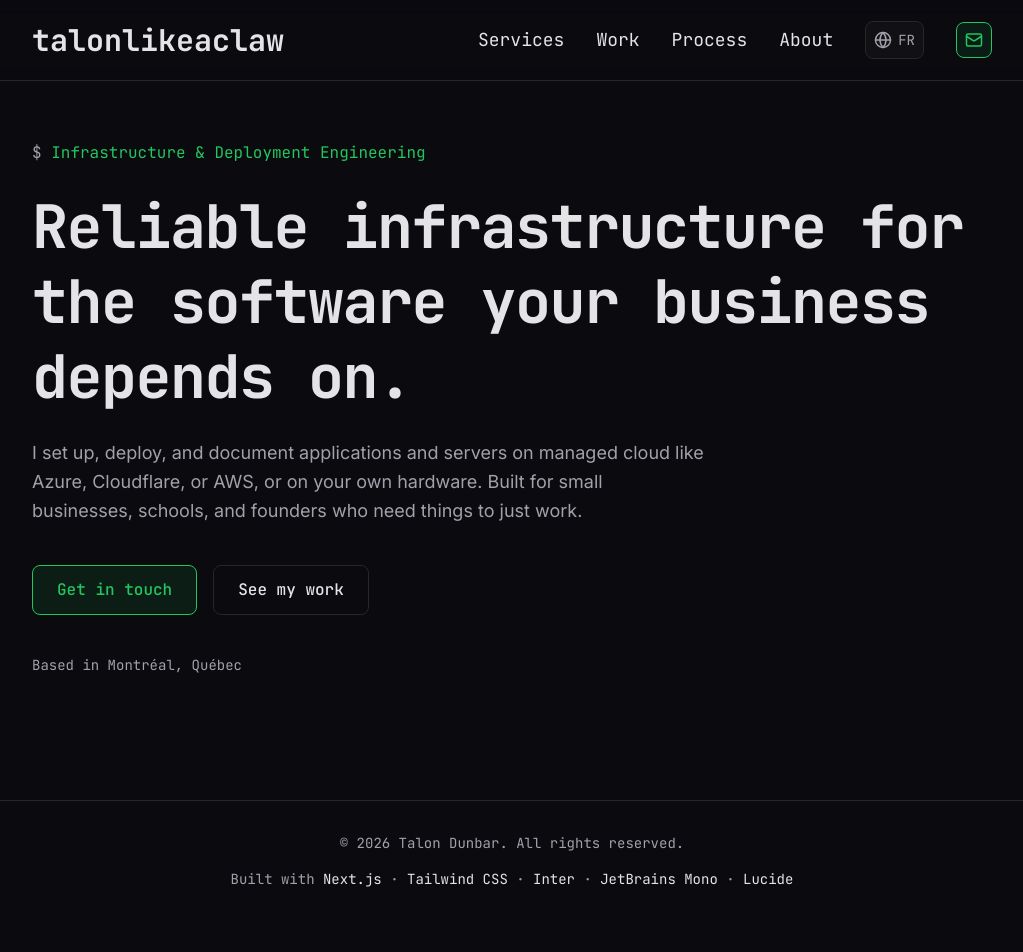
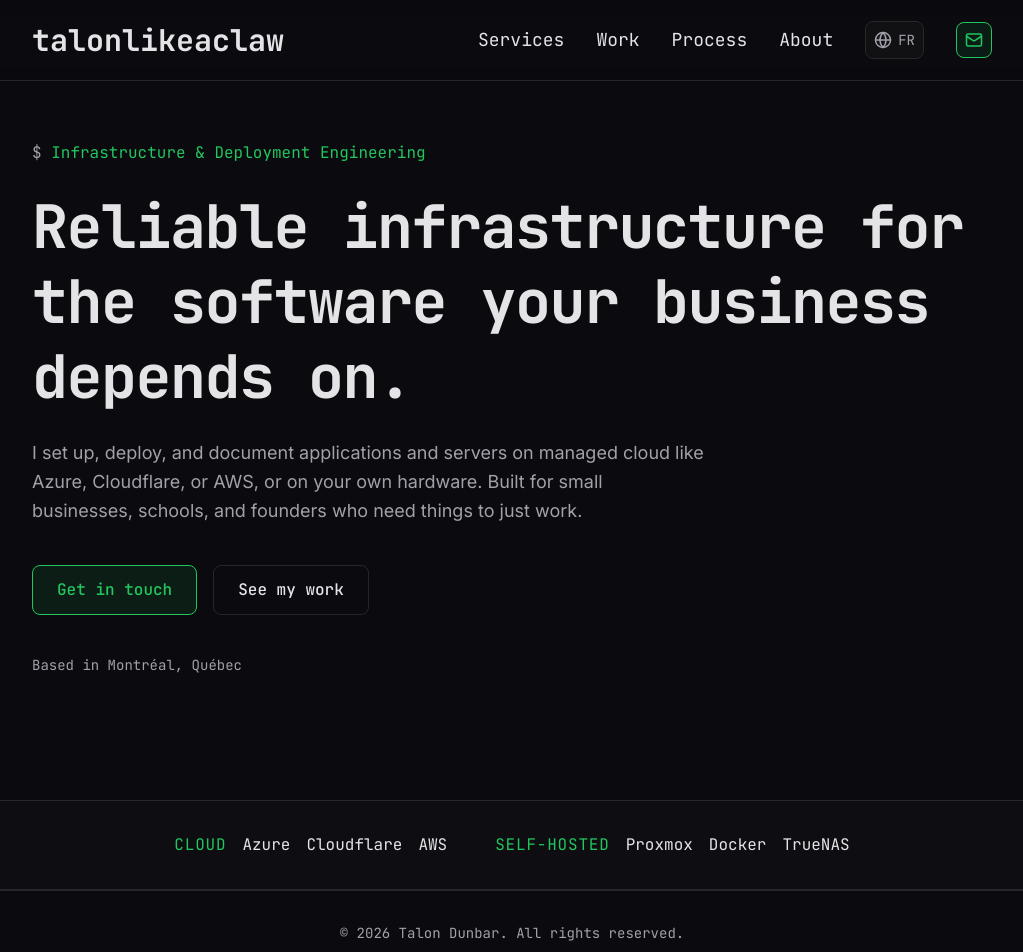
Before and after one commit to talonlikeaclaw/talonlikeaclaw.com, a Next.js app: page /en in a window 1280 px wide. Shown: the top 952 px of the page, without its empty margins (128-1151 px from the left). Before the commit the page ends 921 px from the top, so only its background shows below. Built offline with nearby package versions, Linux system fonts and the light colour scheme.

Commit message:
feat(components): add trust bond section with associated messages

```diff
--- a/messages/en.json
+++ b/messages/en.json
@@ -19,6 +19,10 @@
     "ctaSecondary": "See my work",
     "location": "Based in Montréal, Québec"
   },
+  "trust": {
+    "cloudLabel": "Cloud",
+    "selfHostedLabel": "Self-hosted"
+  },
   "nav": {
     "services": "Services",
     "work": "Work",
--- a/messages/fr.json
+++ b/messages/fr.json
@@ -19,6 +19,10 @@
     "ctaSecondary": "Voir mes réalisations",
     "location": "Basé à Montréal, Québec"
   },
+  "trust": {
+    "cloudLabel": "Cloud",
+    "selfHostedLabel": "Auto-hébergé"
+  },
   "nav": {
     "services": "Services",
     "work": "Réalisations",
--- a/src/app/[locale]/page.tsx
+++ b/src/app/[locale]/page.tsx
@@ -1,5 +1,6 @@
 import { setRequestLocale } from "next-intl/server";
 import Hero from "@/components/sections/Hero";
+import TrustBand from "@/components/sections/TrustBand";
 
 type Props = {
   params: Promise<{ locale: string }>;
@@ -12,6 +13,7 @@ export default async function Home({ params }: Props) {
   return (
     <>
       <Hero />
+      <TrustBand />
     </>
   );
 }
--- /dev/null
+++ b/src/components/sections/TrustBand.tsx
@@ -0,0 +1,44 @@
+import { useTranslations } from "next-intl";
+import Container from "@/components/ui/Container";
+
+const cloudPlatforms = ["Azure", "Cloudflare", "AWS"];
+const selfHostedPlatforms = ["Proxmox", "Docker", "TrueNAS"];
+
+export default function TrustBand() {
+  const t = useTranslations("trust");
+
+  return (
+    <section className="border-y border-border bg-card/30 py-8">
+      <Container>
+        <div className="flex flex-col items-center gap-5 sm:flex-row sm:justify-center sm:gap-12">
+          <PlatformGroup label={t("cloudLabel")} platforms={cloudPlatforms} />
+          <PlatformGroup
+            label={t("selfHostedLabel")}
+            platforms={selfHostedPlatforms}
+          />
+        </div>
+      </Container>
+    </section>
+  );
+}
+
+function PlatformGroup({
+  label,
+  platforms,
+}: {
+  label: string;
+  platforms: string[];
+}) {
+  return (
+    <div className="flex flex-col items-center gap-3 sm:flex-row sm:gap-4">
+      <span className="font-mono text-sm uppercase tracking-wider text-accent sm:text-base">
+        {label}
+      </span>
+      <div className="flex flex-wrap items-center justify-center gap-x-4 font-mono text-sm text-text sm:text-base">
+        {platforms.map((platform) => (
+          <span key={platform}>{platform}</span>
+        ))}
+      </div>
+    </div>
+  );
+}
```
